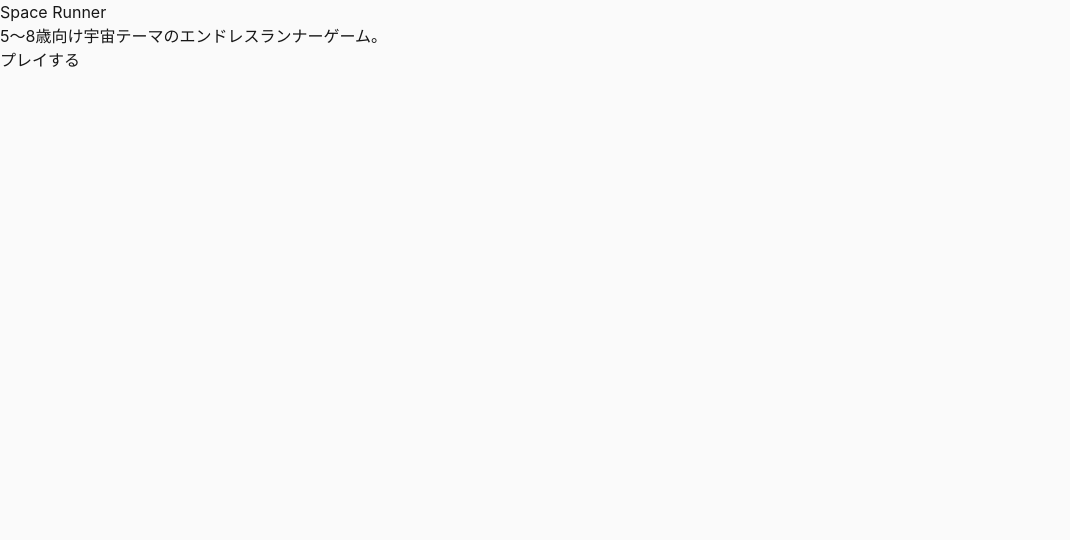
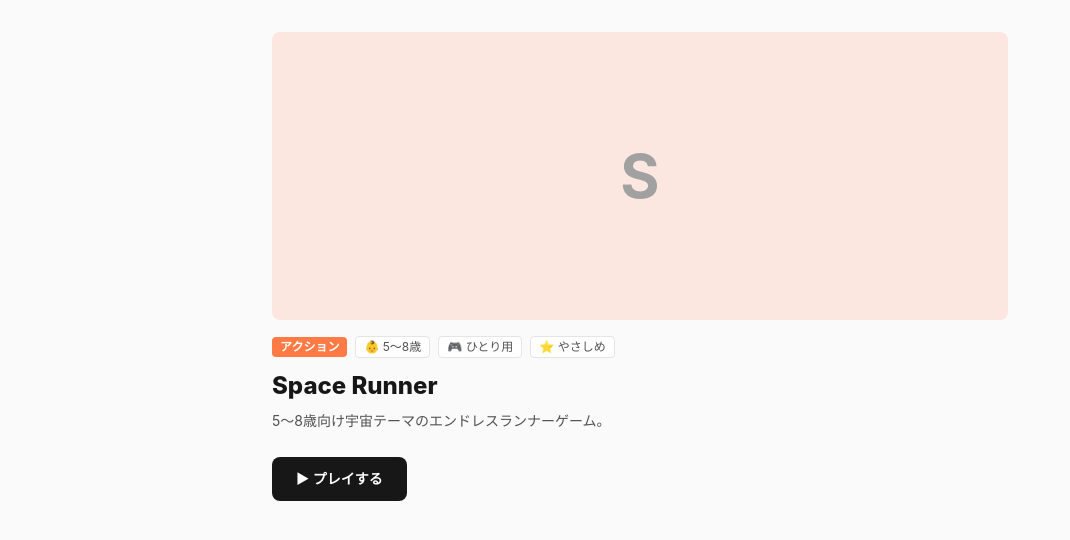
Before and after one commit to akabee0161/ankardo, a Next.js app in the folder site/: page /games/rungame-sample in a window 1280 px wide. Shown: the top 540 px of the page, without its empty margins (0-1070 px from the left). Built offline with nearby package versions, Linux system fonts and the light colour scheme.

Commit message:
feat(site): 詳細ページをギャラリー+メタ情報表示に更新

```diff
--- a/site/app/games/[slug]/page.tsx
+++ b/site/app/games/[slug]/page.tsx
@@ -1,5 +1,8 @@
 import { notFound } from "next/navigation";
 import { getAllGames, getGame } from "../../../lib/games";
+import { GenreBadge } from "../../../components/GenreBadge";
+import { MetaBadges } from "../../../components/MetaBadges";
+import { GameGallery } from "../../../components/GameGallery";
 
 export function generateStaticParams() {
   return getAllGames().map((game) => ({ slug: game.slug }));
@@ -18,10 +21,24 @@ export default async function GameDetail({
   }
 
   return (
-    <main>
-      <h1>{game.title}</h1>
-      <p>{game.description}</p>
-      <a href={game.playUrl}>プレイする</a>
+    <main className="mx-auto max-w-3xl px-4 py-8">
+      <GameGallery genre={game.genre} images={game.images} title={game.title} />
+      <div className="mt-4 flex flex-wrap items-center gap-2">
+        <GenreBadge genre={game.genre} />
+        <MetaBadges
+          ageRange={game.ageRange}
+          players={game.players}
+          difficulty={game.difficulty}
+        />
+      </div>
+      <h1 className="mt-3 text-2xl font-extrabold text-neutral-900">{game.title}</h1>
+      <p className="mt-2 text-sm leading-relaxed text-neutral-600">{game.description}</p>
+      <a
+        href={game.playUrl}
+        className="mt-6 inline-block rounded-lg bg-neutral-900 px-6 py-3 text-sm font-bold text-white"
+      >
+        ▶ プレイする
+      </a>
     </main>
   );
 }
```
